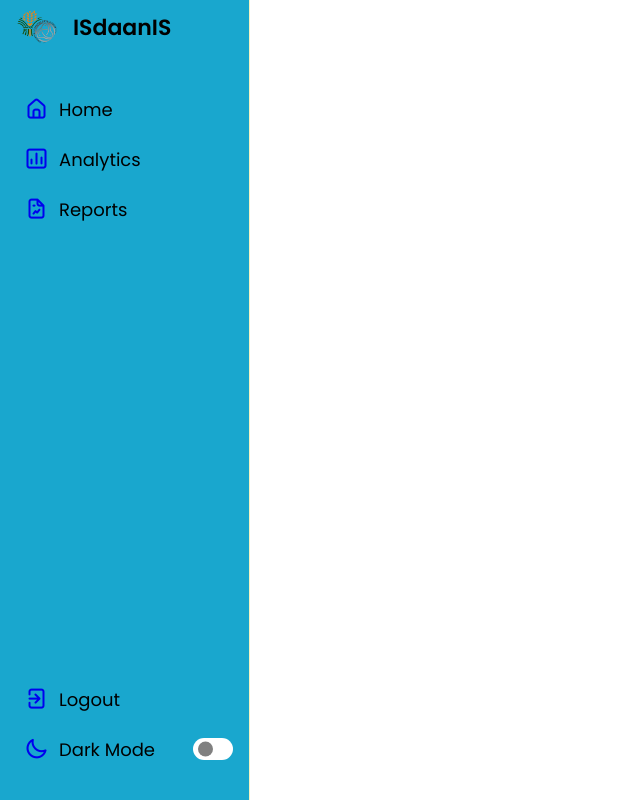
After one commit to bekbek28/ISDAANIS, a Django app: page /analytics/admindashboard/ in a window 1280 px wide. The commit adds this page. Shown: the whole page, without its empty margins (0-640 px from the left). Run offline with Django 4.2, Linux system fonts and the light colour scheme.

Commit message:
new admin dashboard

```diff
--- /dev/null
+++ b/FisheryManagement/Analytics/Templates/admindash.html
@@ -0,0 +1,63 @@
+{% load static %}
+<!DOCTYPE html>
+<html lang="en">
+<head>
+    <meta charset="UTF-8">
+    <meta http-equiv="X-UA-Compatible" content="IE=edge">
+    <meta name="viewport" content="width=device-width, initial-scale=1.0">
+    <link rel="stylesheet" href="{% static 'css/Adashboard.css' %}">
+    <link rel="stylesheet"href="https://unicons.iconscout.com/release/v4.0.0/css/line.css">
+   <title>ISdaanIs: Admin Dashboard</title>
+</head>
+<body>
+    <nav>
+        <div class="logo-name">
+            <div class="logo-image">
+                <img src="{% static 'img/pfda.png' %}" alt="">
+            </div>
+
+            <span class="logo_name">ISdaanIS</span>
+        </div>
+
+        <div class="menu-items">
+            <ul class="nav-links">
+                <li><a href="#">
+                    <i class="uil uil-estate"></i>
+                    <span class="link-name">Home</span>
+                </a></li>
+                <li><a href="#">
+                    <i class="uil uil-chart"></i>
+                    <span class="link-name">Analytics</span>
+                </a></li>
+                <li><a href="#">
+                  <i class="uil uil-file-graph"></i>
+                    <span class="link-name">Reports</span>
+                </a></li>
+            </ul>
+
+            <ul class="logout-mode">
+                <li><a href="#">
+                    <i class="uil uil-signout"></i>
+                    <span class="link-name">Logout</span>
+                </a></li>
+
+                <li class="mode">
+                    <a href="#">
+                        <i class="uil uil-moon"></i>
+                    <span class="link-name">Dark Mode</span>
+                </a>
+
+                <div class="mode-toggle">
+                  <span class="switch"></span>
+                </div>
+            </li>
+            </ul>
+        </div>
+    </nav>
+
+
+
+    <script src="{% static 'js/adminDash.js' %}"></script>
+
+</body>
+</html>
--- /dev/null
+++ b/FisheryManagement/Analytics/static/css/Adashboard.css
@@ -0,0 +1,191 @@
+/* ===== Google Font Import - Poppins ===== */
+@import url('https://fonts.googleapis.com/css2?family=Poppins:wght@200;300;400;500;600&display=swap');
+*{
+    margin: 0;
+    padding: 0;
+    box-sizing: border-box;
+    font-family: 'Poppins', sans-serif;
+}
+
+:root{
+
+    /* ====== Transition ====== */
+    --tran-05: all 0.5s ease;
+    --tran-03: all 0.3s ease;
+    --tran-03: all 0.2s ease;
+}
+
+body{
+    min-height: 100vh;
+    background-color: var(--primary-color);
+}
+body.dark{
+    --primary-color: #3A3B3C;
+    --panel-color: #242526;
+    --text-color: #CCC;
+    --black-light-color: #CCC;
+    --border-color: #4D4C4C;
+    --toggle-color: #FFF;
+    --box1-color: #3A3B3C;
+    --box2-color: #3A3B3C;
+    --box3-color: #3A3B3C;
+    --title-icon-color: #CCC;
+}
+::-webkit-scrollbar {
+    width: 8px;
+}
+::-webkit-scrollbar-track {
+    background: #f1f1f1;
+}
+::-webkit-scrollbar-thumb {
+    background: var(--primary-color);
+    border-radius: 12px;
+    transition: all 0.3s ease;
+}
+
+::-webkit-scrollbar-thumb:hover {
+    background: green;
+}
+
+body.dark::-webkit-scrollbar-thumb:hover,
+body.dark .activity-data::-webkit-scrollbar-thumb:hover{
+    background: #3A3B3C;
+}
+
+nav{
+    position: fixed;
+    top: 0;
+    left: 0;
+    height: 100%;
+    width: 250px;
+    padding: 10px 14px;
+    background-color: #19A7CE;
+    border-right: 1px solid #F5F3C1;
+    transition: var(--tran-05);
+}
+nav.close{
+    width: 73px;
+}
+nav .logo-name{
+    display: flex;
+    align-items: center;
+}
+nav .logo-image{
+    display: flex;
+    justify-content: center;
+    min-width: 45px;
+}
+nav .logo-image img{
+    width: 40px;
+    object-fit: cover;
+    border-radius: 50%;
+}
+
+nav .logo-name .logo_name{
+    font-size: 22px;
+    font-weight: 600;
+    color: black;
+    margin-left: 14px;
+    transition: var(--tran-05);
+}
+nav.close .logo_name{
+    opacity: 0;
+    pointer-events: none;
+}
+nav .menu-items{
+    margin-top: 40px;
+    height: calc(100% - 90px);
+    display: flex;
+    flex-direction: column;
+    justify-content: space-between;
+}
+.menu-items li{
+    list-style: none;
+}
+.menu-items li a{
+    display: flex;
+    align-items: center;
+    height: 50px;
+    text-decoration: none;
+    position: relative;
+}
+.nav-links li a:hover:before{
+    content: "";
+    position: absolute;
+    left: -7px;
+    height: 5px;
+    width: 5px;
+    border-radius: 50%;
+    background-color:#FDC57B;
+}
+body.dark li a:hover:before{
+    background-color: #FDC57B;
+}
+.menu-items li a i{
+    font-size: 24px;
+    min-width: 45px;
+    height: 100%;
+    display: flex;
+    align-items: center;
+    justify-content: center;
+    color: var(--black-light-color);
+}
+.menu-items li a .link-name{
+    font-size: 18px;
+    font-weight: 400;
+    color: black;
+    transition: var(--tran-05);
+}
+nav.close li a .link-name{
+    opacity: 0;
+    pointer-events: none;
+}
+.nav-links li a:hover i,
+.nav-links li a:hover .link-name{
+    color: #FDC57B;
+}
+body.dark .nav-links li a:hover i,
+body.dark .nav-links li a:hover .link-name{
+    color: #FDC57B;
+}
+.menu-items .logout-mode{
+    padding-top: 10px
+}
+.menu-items .mode{
+    display: flex;
+    align-items: center;
+    white-space: nowrap;
+}
+.menu-items .mode-toggle{
+    position: absolute;
+    right: 14px;
+    height: 50px;
+    min-width: 45px;
+    display: flex;
+    align-items: center;
+    justify-content: center;
+    cursor: pointer;
+}
+.mode-toggle .switch{
+    position: relative;
+    display: inline-block;
+    height: 22px;
+    width: 40px;
+    border-radius: 25px;
+    background-color: white;
+}
+.switch:before{
+    content: "";
+    position: absolute;
+    left: 5px;
+    top: 50%;
+    transform: translateY(-50%);
+    height: 15px;
+    width: 15px;
+    background-color: grey;
+    border-radius: 50%;
+    transition: var(--tran-03);
+}
+body.dark .switch:before{
+    left: 20px;
+}
--- /dev/null
+++ b/FisheryManagement/Analytics/static/js/adminDash.js
@@ -0,0 +1,32 @@
+const body = document.querySelector("body"),
+      modeToggle = body.querySelector(".mode-toggle");
+      sidebar = body.querySelector("nav");
+      sidebarToggle = body.querySelector(".sidebar-toggle");
+
+let getMode = localStorage.getItem("mode");
+if(getMode && getMode ==="dark"){
+    body.classList.toggle("dark");
+}
+
+let getStatus = localStorage.getItem("status");
+if(getStatus && getStatus ==="close"){
+    sidebar.classList.toggle("close");
+}
+
+modeToggle.addEventListener("click", () =>{
+    body.classList.toggle("dark");
+    if(body.classList.contains("dark")){
+        localStorage.setItem("mode", "dark");
+    }else{
+        localStorage.setItem("mode", "light");
+    }
+});
+
+sidebarToggle.addEventListener("click", () => {
+    sidebar.classList.toggle("close");
+    if(sidebar.classList.contains("close")){
+        localStorage.setItem("status", "close");
+    }else{
+        localStorage.setItem("status", "open");
+    }
+})
--- a/FisheryManagement/Analytics/urls.py
+++ b/FisheryManagement/Analytics/urls.py
@@ -6,4 +6,5 @@ urlpatterns = [
     path('homepage/', views.index),
     path('forms/', views.isforms),
     path('dashboard/', views.isdashboard),
+    path('admindashboard/', views.isadmindashboard),
     ]
--- a/FisheryManagement/Analytics/views.py
+++ b/FisheryManagement/Analytics/views.py
@@ -11,3 +11,6 @@ def  isforms(request):
 
 def  isdashboard(request):
     return render(request, 'dashboard.html' )
+
+def  isadmindashboard(request):
+    return render(request, 'admindash.html' )
```
Also changed, not shown: FisheryManagement/Analytics/static/css/dash.css (+2 -31 lines), FisheryManagement/Analytics/static/img/pfda.png (added).
